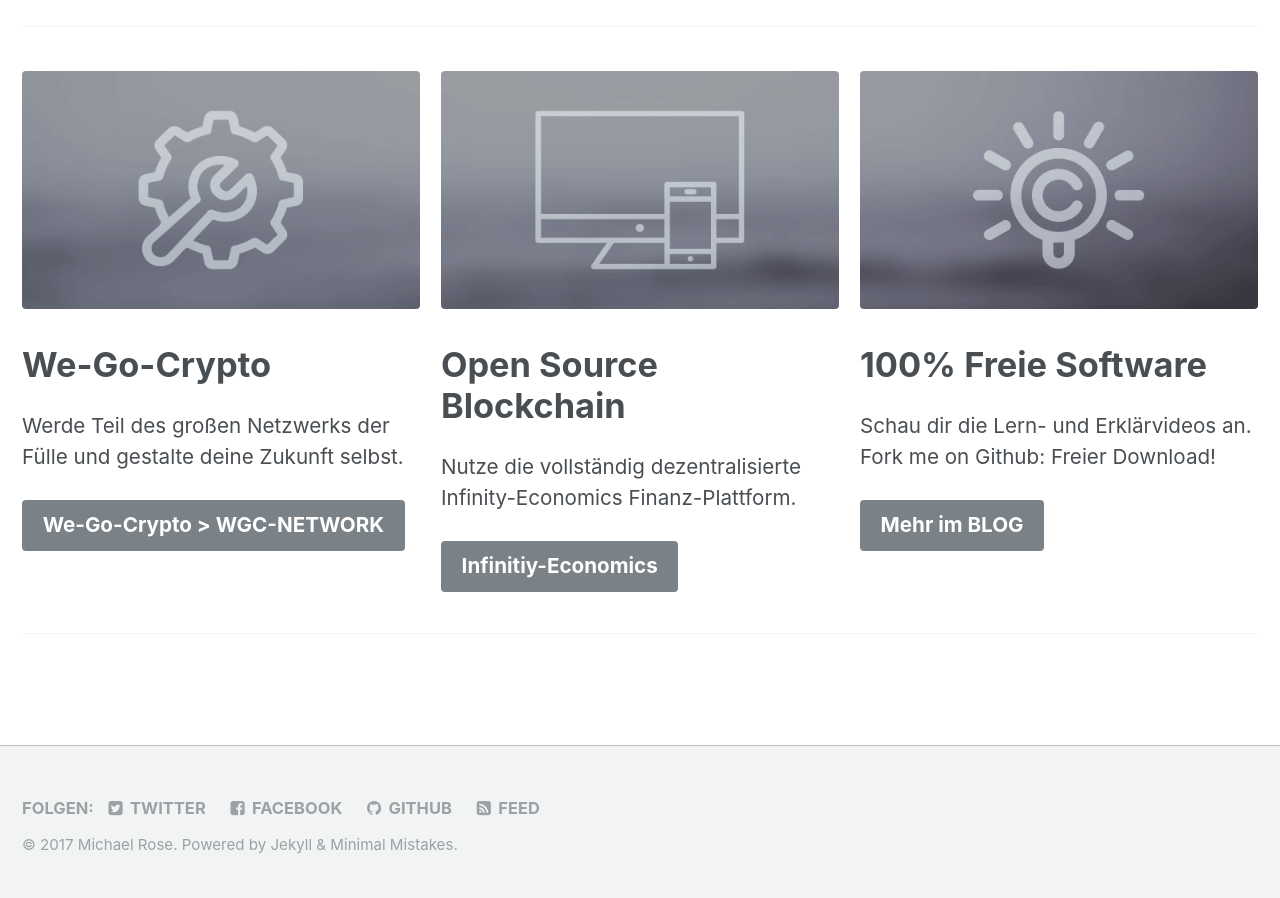
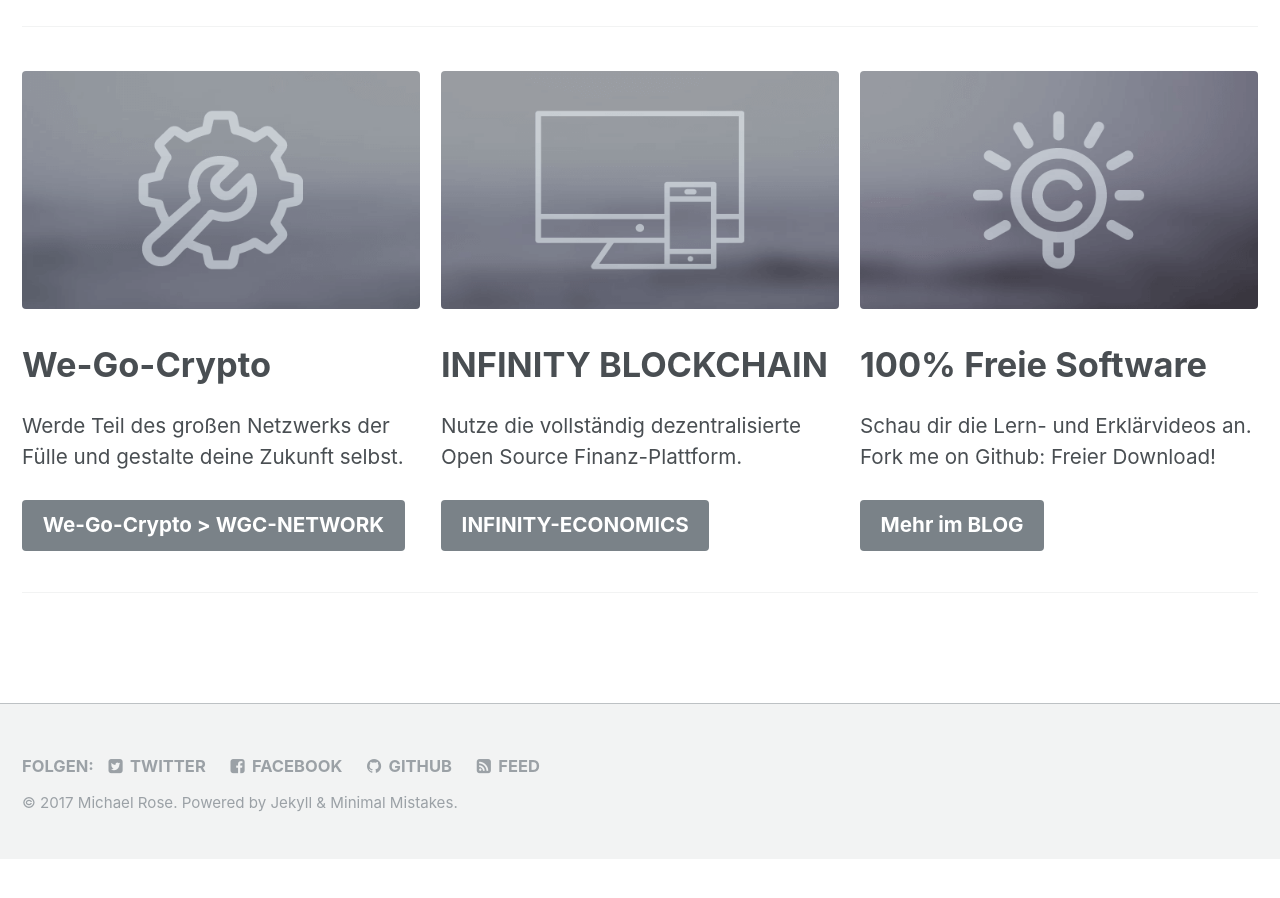
Before and after one commit to infinity-economics/WhitePaper, a Jekyll site: the page built from _pages/home.md, in a window 1280 px wide and 900 px high, scrolled down 902 px. Built offline with Jekyll 4.4.1, drawn with Linux system fonts in a browser that asks for light colours; after the commit the page ends 1761 px from its top, so only the background shows below that.

Commit message:
Update home.md

```diff
--- a/_pages/home.md
+++ b/_pages/home.md
@@ -19,10 +19,10 @@ feature_row:
     btn_label: "We-Go-Crypto > WGC-NETWORK"
   - image_path: /assets/images/mm-responsive-feature.png
     alt: "fully responsive"
-    title: "Open Source Blockchain"
-    excerpt: "Nutze die vollständig dezentralisierte Infinity-Economics Finanz-Plattform."
+    title: "INFINITY BLOCKCHAIN"
+    excerpt: "Nutze die vollständig dezentralisierte Open Source Finanz-Plattform."
     url: "/docs/about/"
-    btn_label: "Infinitiy-Economics"
+    btn_label: "INFINITY-ECONOMICS"
   - image_path: /assets/images/mm-free-feature.png
     alt: "100% free"
     title: "100% Freie Software"
```
